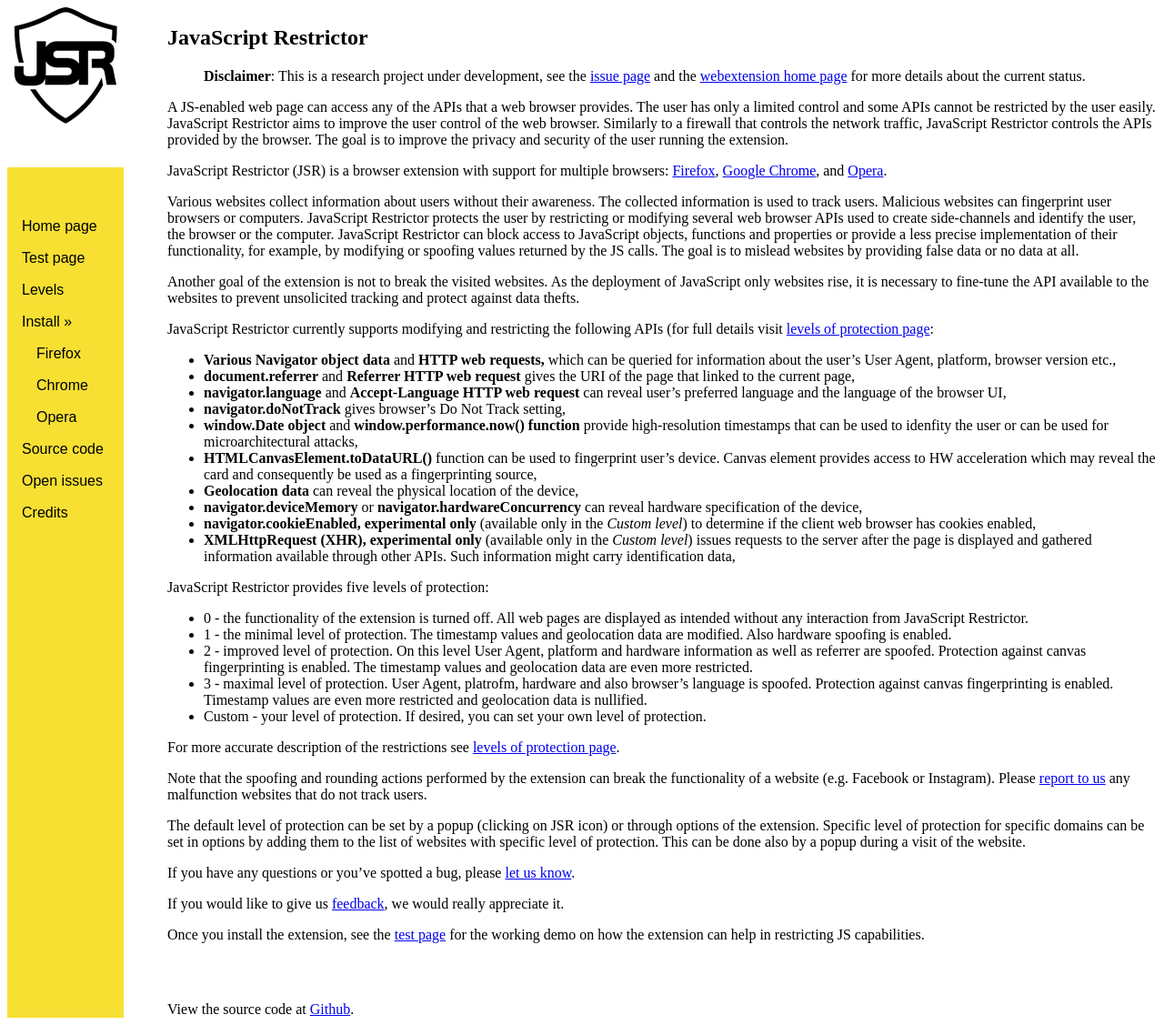
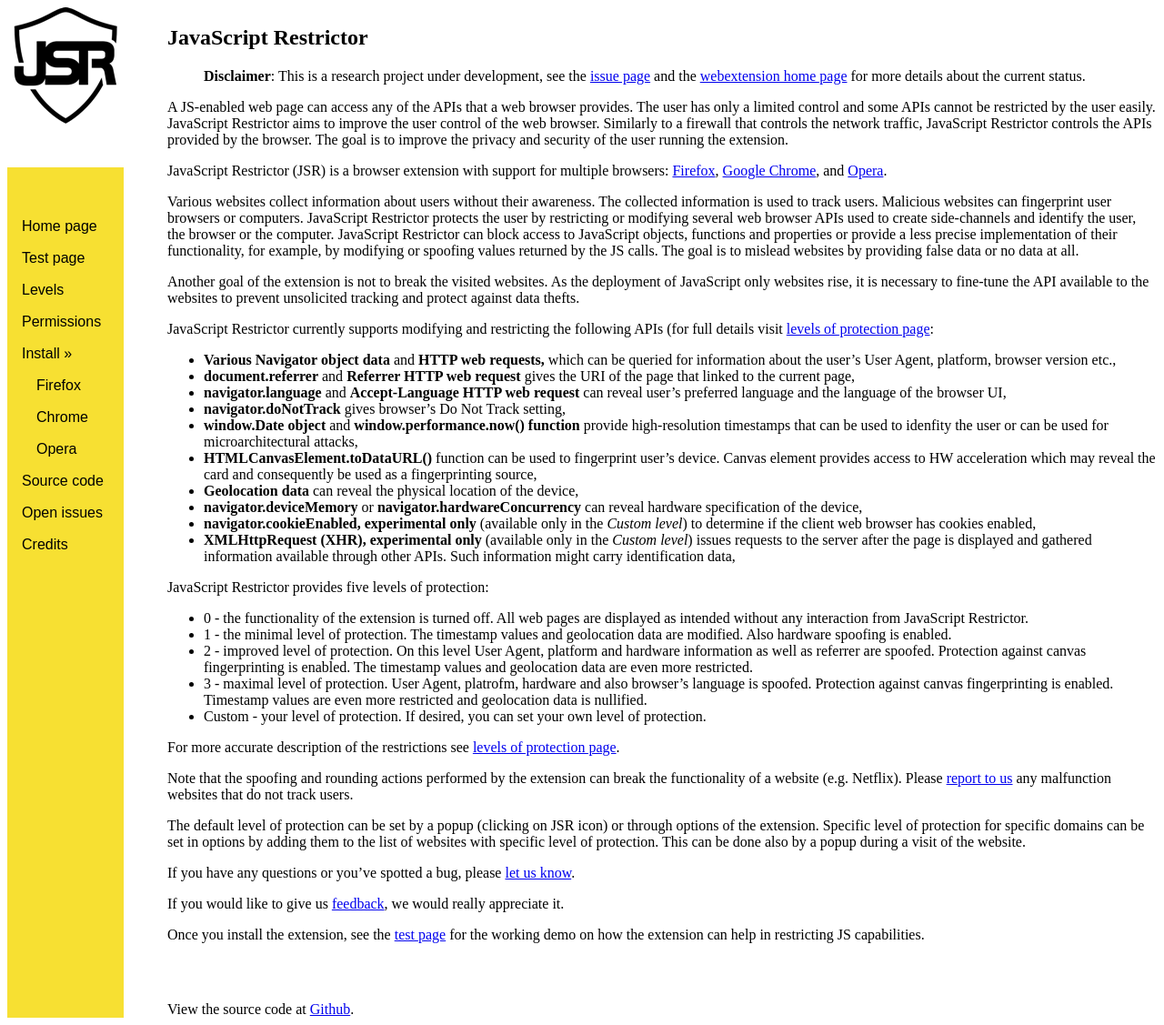
Before and after one commit to polcak/jsrestrictor, a Jekyll site: the page built from docs/index.md, in a window 1280 px wide. Shown: the whole page at 91% size. Built offline with Jekyll 4.4.1, drawn with Linux system fonts in a browser that asks for light colours; our own code applies the rules of GitHub Pages for plain Markdown files.

Commit message:
Manifest version fix, added permissions page

```diff
--- a/docs/_includes/head.html
+++ b/docs/_includes/head.html
@@ -15,6 +15,7 @@
 					<li><a href="/jsrestrictor/">Home page</a></li>
 					<li><a href="/jsrestrictor/test/test.html">Test page</a></li>
 					<li><a href="/jsrestrictor/levels.html">Levels</a></li>
+					<li><a href="/jsrestrictor/permissions.html">Permissions</a></li>
 					<li>
 						<p>Install</p>
 						<ul>
--- a/docs/index.md
+++ b/docs/index.md
@@ -31,7 +31,7 @@
 
 For more accurate description of the restrictions see [levels of protection page](https://polcak.github.io/jsrestrictor/levels.html).
 
-Note that the spoofing and rounding actions performed by the extension can break the functionality of a website (e.g. Facebook or Instagram). Please [report to us](https://github.com/polcak/jsrestrictor/issues) any malfunction websites that do not track users.
+Note that the spoofing and rounding actions performed by the extension can break the functionality of a website (e.g. Netflix). Please [report to us](https://github.com/polcak/jsrestrictor/issues) any malfunction websites that do not track users.
 
 The default level of protection can be set by a popup (clicking on JSR icon) or through options of the extension. Specific level of protection for specific domains can be set in options by adding them to the list of websites with specific level of protection. This can be done also by a popup during a visit of the website.
 
```
Also changed, not shown: docs/permissions.md (added, +10 -0 lines), chrome_manifest/manifest.json, firefox_manifest/manifest.json.
